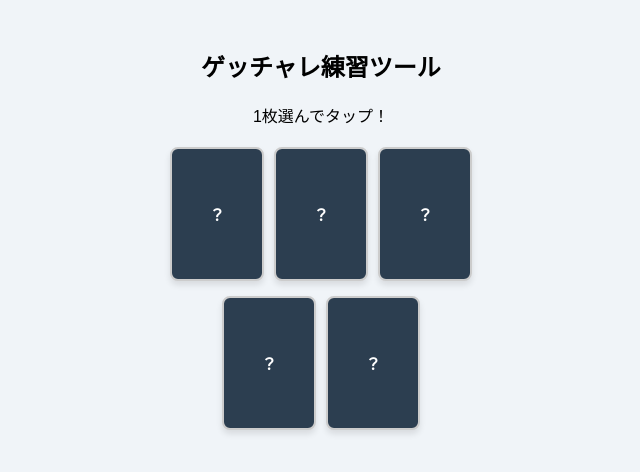
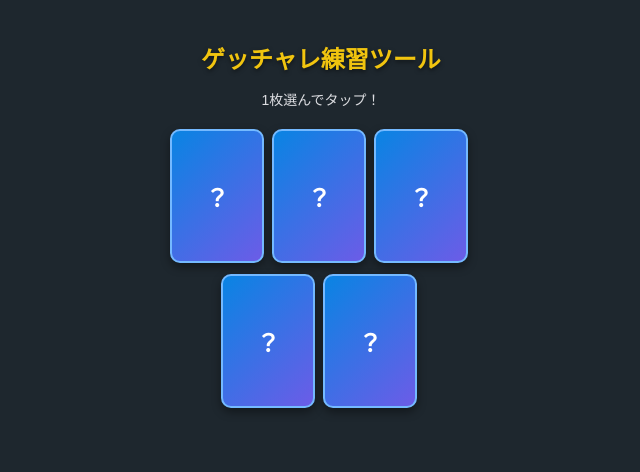
Before and after one commit to yuta5279-stack/get-challenge, a plain HTML site: page index.html in a window 1280 px wide. Both pictures are taken after a click on the button "シャッフル！". Shown: the whole page, without its empty margins (319-959 px from the left). Drawn offline with Linux system fonts and the light colour scheme.

Commit message:
Update index.html

```diff
--- a/index.html
+++ b/index.html
@@ -5,17 +5,48 @@
   <meta name="viewport" content="width=device-width, initial-scale=1.0">
   <title>ゲッチャレ練習ツール</title>
   <style>
-    body { font-family: sans-serif; text-align: center; background: #f0f4f8; padding: 20px; }
-    .card-container { display: flex; flex-direction: column; align-items: center; gap: 15px; margin: 20px 0; }
-    .row { display: flex; justify-content: center; gap: 10px; }
-    .card { width: 90px; height: 130px; border-radius: 8px; border: 2px solid #ccc; background: #fff;
-            display: flex; align-items: center; justify-content: center; font-weight: bold; cursor: pointer;
-            box-shadow: 0 4px 6px rgba(0,0,0,0.1); transition: transform 0.2s; }
-    .card:hover { transform: scale(1.05); }
-    .card.back { background: #2c3e50; color: #fff; }
-    .target { border: 3px solid #f1c40f; background: #fffde7; }
-    button { padding: 10px 20px; font-size: 16px; border: none; border-radius: 5px; background: #3498db; color: #fff; cursor: pointer; }
-    #message { font-size: 18px; font-weight: bold; margin-top: 15px; min-height: 27px; }
+    body { font-family: sans-serif; text-align: center; background: #1e272e; color: #fff; padding: 20px; margin: 0; overflow-x: hidden; }
+    h2 { margin-bottom: 5px; color: #f1c40f; text-shadow: 0 2px 4px rgba(0,0,0,0.5); }
+    #instruction { font-size: 14px; color: #dcdde1; margin-bottom: 20px; }
+
+    .card-container { display: flex; flex-direction: column; align-items: center; gap: 15px; margin: 20px 0; perspective: 1000px; }
+    .row { display: flex; justify-content: center; gap: 12px; }
+
+    /* 3Dカードスタイル */
+    .card-wrapper { width: 90px; height: 130px; perspective: 1000px; cursor: pointer; }
+    .card { width: 100%; height: 100%; position: relative; transform-style: preserve-3d; transition: transform 0.6s cubic-bezier(0.4, 0.2, 0.2, 1); }
+    .card.flipped { transform: rotateY(180deg); }
+    .card.shuffling { animation: shuffleAnim 0.5s ease-in-out infinite alternate; }
+
+    .card-face { position: absolute; width: 100%; height: 100%; backface-visibility: hidden; border-radius: 10px; display: flex; align-items: center; justify-content: center; font-weight: bold; box-shadow: 0 4px 10px rgba(0,0,0,0.4); border: 2px solid #dcdde1; }
+
+    /* 表面（答え） */
+    .card-front { background: #f5f6fa; color: #2f3640; font-size: 16px; }
+    .card-front.target { border: 3px solid #f1c40f; background: #fffed0; box-shadow: 0 0 15px #f1c40f; }
+
+    /* 裏面（？状態） */
+    .card-back { background: linear-gradient(135deg, #0984e3, #6c5ce7); color: #fff; font-size: 24px; transform: rotateY(180deg); border: 2px solid #74b9ff; }
+
+    /* 当たり演出 */
+    @keyframes winGlow {
+      0% { transform: scale(1); box-shadow: 0 0 10px #f1c40f; }
+      50% { transform: scale(1.1); box-shadow: 0 0 25px #f1c40f; }
+      100% { transform: scale(1); box-shadow: 0 0 10px #f1c40f; }
+    }
+    .win-card { animation: winGlow 1s infinite alternate; }
+
+    @keyframes shuffleAnim {
+      0% { transform: translateY(0) rotate(0deg); }
+      100% { transform: translateY(-10px) rotate(5deg); }
+    }
+
+    button { padding: 12px 28px; font-size: 16px; font-weight: bold; border: none; border-radius: 25px; background: linear-gradient(45deg, #e1b12c, #fbc531); color: #2f3640; cursor: pointer; box-shadow: 0 4px 15px rgba(241, 196, 15, 0.4); transition: transform 0.1s; }
+    button:active { transform: scale(0.95); }
+    #message { font-size: 20px; font-weight: bold; margin-top: 20px; min-height: 30px; }
+
+    /* 紙吹雪エフェクト用 */
+    .confetti { position: absolute; width: 10px; height: 10px; background: #f1c40f; animation: fall 2s linear infinite; top: -10px; }
+    @keyframes fall { to { transform: translateY(100vh) rotate(360deg); } }
   </style>
 </head>
 <body>
@@ -25,19 +56,22 @@
 
   <div class="card-container" id="board"></div>
 
-  <button id="action-btn" onclick="handleAction()">シャッフル！</button>
+  <button id="action-btn" onclick="handleShuffle()">シャッフル！</button>
   <div id="message"></div>
 
 <script>
   const totalCards = 5;
-  let targetIndex = 4; // 初期位置：右下（5枚目）
+  let targetIndex = 4; // 右下
   let isShuffled = false;
   let cardsData = [];
+  let isAnimating = false;
 
   function initBoard() {
     isShuffled = false;
+    isAnimating = false;
     document.getElementById('action-btn').style.display = 'inline-block';
     document.getElementById('action-btn').innerText = 'シャッフル！';
+    document.getElementById('action-btn').onclick = handleShuffle;
     document.getElementById('message').innerText = '';
     document.getElementById('instruction').innerText = '当たり（⭐レア）の位置を確認して「シャッフル」を押してね！';
 
@@ -56,53 +90,112 @@
     row2.className = 'row';
 
     for (let i = 0; i < totalCards; i++) {
+      const wrapper = document.createElement('div');
+      wrapper.className = 'card-wrapper';
+
       const card = document.createElement('div');
-      card.className = 'card';
+      card.className = 'card' + (isBack ? ' flipped' : '');
+      card.id = `card-${i}`;
+
+      const front = document.createElement('div');
+      front.className = 'card-face card-front' + (cardsData[i] === '⭐レア' ? ' target' : '');
+      front.innerText = cardsData[i];
+
+      const back = document.createElement('div');
+      back.className = 'card-face card-back';
+      back.innerText = '？';
+
+      card.appendChild(front);
+      card.appendChild(back);
+      wrapper.appendChild(card);
 
       if (isBack) {
-        card.classList.add('back');
-        card.innerText = '？';
-        card.onclick = () => selectCard(i);
-      } else {
-        card.innerText = cardsData[i];
-        if (cardsData[i] === '⭐レア') card.classList.add('target');
+        wrapper.onclick = () => selectCard(i);
       }
 
-      if (i < 3) row1.appendChild(card);
-      else row2.appendChild(card);
+      if (i < 3) row1.appendChild(wrapper);
+      else row2.appendChild(wrapper);
     }
 
     board.appendChild(row1);
     board.appendChild(row2);
   }
 
-  function handleAction() {
-    if (!isShuffled) {
-      // シャッフル（完全にランダムに並び替え）
+  function handleShuffle() {
+    if (isAnimating) return;
+    isAnimating = true;
+
+    document.getElementById('instruction').innerText = 'シャッフル中…！';
+    document.getElementById('action-btn').style.display = 'none';
+
+    // 裏返すアニメーション
+    for (let i = 0; i < totalCards; i++) {
+      document.getElementById(`card-${i}`).classList.add('flipped');
+    }
+
+    // シャッフル動作（シャッフルアニメーションを挟む）
+    setTimeout(() => {
+      for (let i = 0; i < totalCards; i++) {
+        document.getElementById(`card-${i}`).classList.add('shuffling');
+      }
+
+      // 実際に配列をシャッフル
       for (let i = cardsData.length - 1; i > 0; i--) {
         const j = Math.floor(Math.random() * (i + 1));
         [cardsData[i], cardsData[j]] = [cardsData[j], cardsData[i]];
       }
+
+      setTimeout(() => {
         isShuffled = true;
+        isAnimating = false;
         renderCards(true);
-      document.getElementById('action-btn').style.display = 'none';
         document.getElementById('instruction').innerText = '1枚選んでタップ！';
-    }
+      }, 1000);
+
+    }, 600);
   }
 
   function selectCard(selectedIndex) {
-    renderCards(false);
+    if (isAnimating) return;
+    isAnimating = true;
+
+    const selectedCard = document.getElementById(`card-${selectedIndex}`);
+    selectedCard.classList.remove('flipped'); // めくる
+
+    setTimeout(() => {
+      // 全カードをオープン
+      for (let i = 0; i < totalCards; i++) {
+        document.getElementById(`card-${i}`).classList.remove('flipped');
+      }
+
       const msg = document.getElementById('message');
       if (cardsData[selectedIndex] === '⭐レア') {
-      msg.innerText = '🎉 おめでとう！当たりを引き当てたよ！';
-      msg.style.color = 'green';
+        msg.innerText = '🎉 おめでとう！引き当てたよ！';
+        msg.style.color = '#f1c40f';
+        selectedCard.querySelector('.card-front').classList.add('win-card');
+        createConfetti();
       } else {
         msg.innerText = '😭 残念！ハズレ…！';
-      msg.style.color = 'red';
+        msg.style.color = '#e74c3c';
       }
+
       document.getElementById('action-btn').style.display = 'inline-block';
       document.getElementById('action-btn').innerText = 'もう一度あそぶ';
       document.getElementById('action-btn').onclick = initBoard;
+      isAnimating = false;
+    }, 500);
+  }
+
+  function createConfetti() {
+    for (let i = 0; i < 30; i++) {
+      const confetti = document.createElement('div');
+      confetti.className = 'confetti';
+      confetti.style.left = Math.random() * 100 + 'vw';
+      confetti.style.backgroundColor = ['#f1c40f', '#e74c3c', '#2ecc71', '#3498db'][Math.floor(Math.random() * 4)];
+      confetti.style.animationDuration = (Math.random() * 2 + 1) + 's';
+      document.body.appendChild(confetti);
+      setTimeout(() => confetti.remove(), 2000);
+    }
   }
 
   initBoard();
```
Lines whose indentation alone changed are shown as unchanged.
